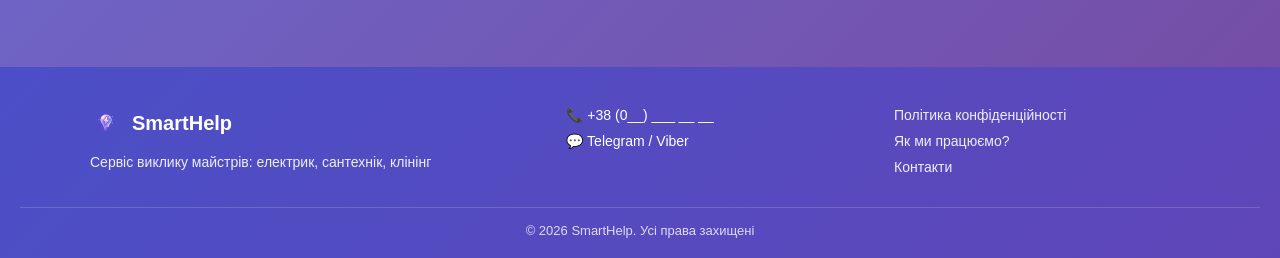
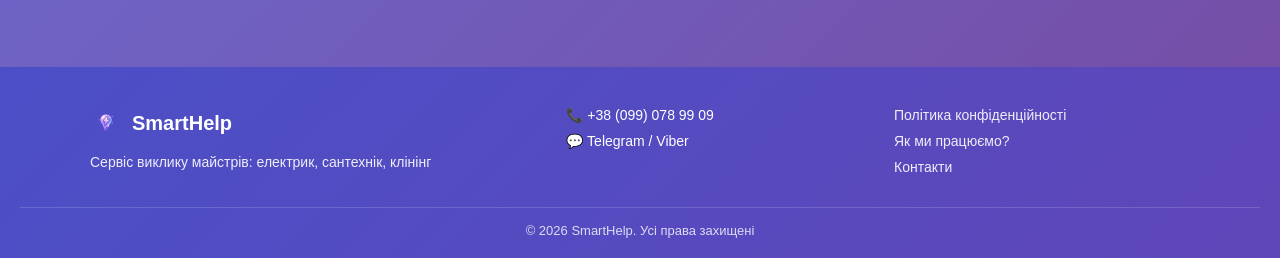
Before and after one commit to vik06top/smarthelp, a Flask app: page / in a window 1280 px wide. Shown: the part 1666-1924 px from the top of the page. Run offline with Flask 3, Linux system fonts and the light colour scheme.

Commit message:
Add files via upload

```diff
--- a/templates/index.html
+++ b/templates/index.html
@@ -106,7 +106,7 @@ btn.addEventListener('click', () => {
 
     <div class="footer-contacts">
       <div class="footer-item">
-        📞 <a href="tel:+380XXXXXXXXX">+38 (0__) ___ __ __</a>
+        📞 <a href="tel:+380XXXXXXXXX">+38 (099) 078 99 09</a>
       </div>
       <div class="footer-item">
         💬 Telegram / Viber
```
